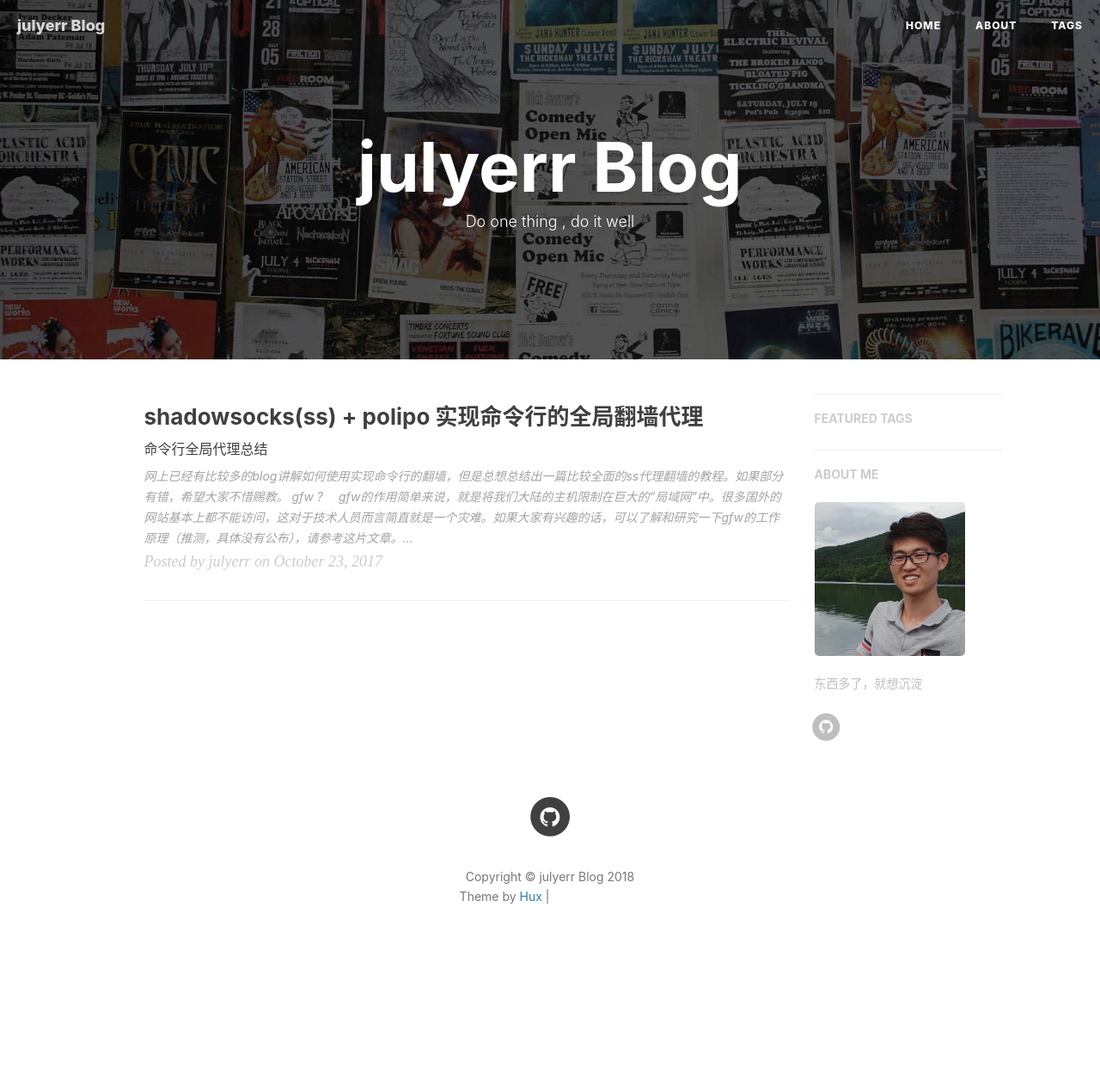
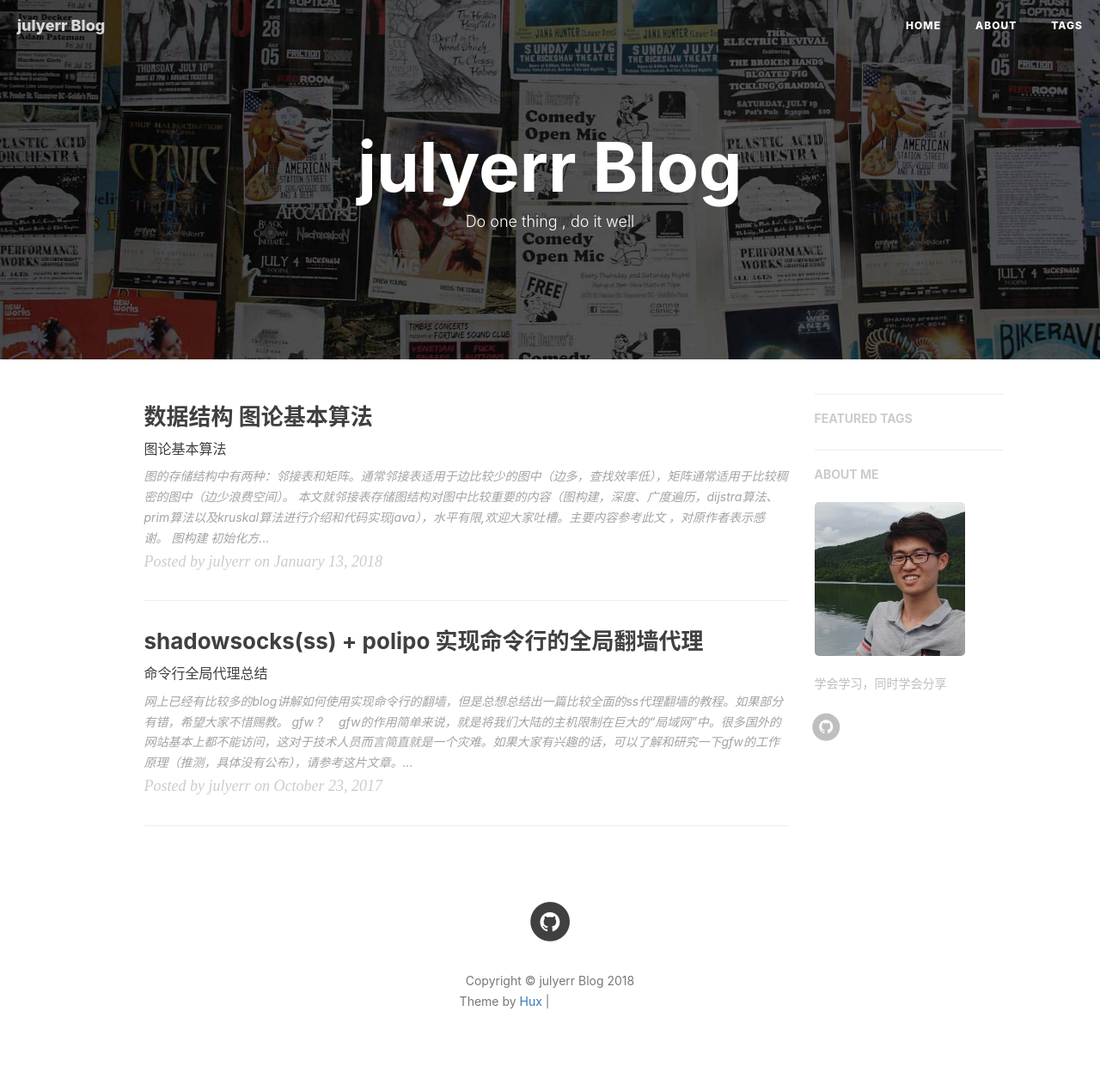
Before and after one commit to julyerr/julyerr.github.io, a Jekyll site: the page built from index.html, in a window 1280 px wide. Shown: the whole page at 86% size. Built offline with Jekyll 4.4.1, drawn with Linux system fonts in a browser that asks for light colours; nearby versions of some CDN libraries; the list of posts is cut into pages by our own code; comment, search, counter and statistics services are not loaded; before the commit the page ends 1147 px from its top, so only the background shows below that; some of the changed lines change nothing that is shown; grey boxes are pictures that could not be loaded.

Commit message:
ds graph

````diff
--- a/_config.yml
+++ b/_config.yml
@@ -3,8 +3,8 @@ title: julyerr Blog
 SEOTitle: julyerr Blog
 header-img: img/home-bg.jpg
 email: julyerr.test@gmail.com
-description: "Gopher ，容器云 、 微服务方向的大牛修炼中,平时也玩玩AI"
-keyword: "julyerr, julyerr Blog, golang,python,linux,leetcode,docker,k8s,container,micro service..."
+description: ""
+keyword: "julyerr, julyerr Blog, java,java web,leetcode,golang,linux"
 url: "https://julyerr.github.io"              # your host, for absolute URL
 baseurl: ""                             # for example, '/blog' if your blog hosted on 'host/blog'
 
@@ -67,7 +67,7 @@ ga_domain: julyerr.github.io
 
 # Sidebar settings
 sidebar: true                           # whether or not using Sidebar.
-sidebar-about-description: "东西多了，就想沉淀"
+sidebar-about-description: "学会学习，同时学会分享"
 sidebar-avatar: /img/avatar-julyerr.jpg      # use absolute URL, seeing it's used in both `/` and `/about/`
 
 
--- /dev/null
+++ b/_posts/2018-01-14-dsGraph.markdown
@@ -0,0 +1,432 @@
+---
+layout:     post
+title:      "数据结构 图论基本算法"
+subtitle:   "图论基本算法"
+date:       2018-01-13 22:00:00
+author:     "julyerr"
+header-img: "img/dsGraph.jpg"
+header-mask: 0.5
+catalog:    true
+tags:
+    - ds
+    - graph
+---
+
+>图的存储结构中有两种：`邻接表`和`矩阵`。通常邻接表适用于边比较少的图中（**边多，查找效率低**），矩阵通常适用于比较稠密的图中（**边少浪费空间**）。
+
+>本文就邻接表存储图结构对图中比较重要的内容（`图构建`，`深度`、`广度遍历`，`dijstra算法`、`prim算法`以及`kruskal算法`进行介绍和代码实现`java`），水平有限,欢迎大家吐槽。主要内容参考[此文](http://wangkuiwu.github.io/2013/01/01/datastruct-index/) ，对原作者表示感谢。
+
+### 图构建
+- **初始化方式**
+
+1. 让用户输入（比较繁琐）
+2. 根据领点数组、边数组自动进行构建
+    为了灵活，设置两种初始化方式：
+
+```java
+public ListUdg() {}
+public ListUdg(char[] inodes, EData[] eData)
+```
+
+- **ListUdg内部成员：**
+
+![](/img/dsGraphStructure.png)
+
+>程序中涉及到的数据结构如下：
+
+![](/img/dsGraphStructure.png)
+
+```java
+    //表示一个节点
+    private class Vnode {
+        char data;
+        Edge firstEdge;
+    }
+    //邻接边
+    private class Edge {
+        int index;
+        int weight;
+        Edge next;
+    }
+    //表示输入数据
+     private static class EData {
+        char start, end;
+        int weight;
+    }
+    //成员变量：
+    private Vnode[] Vnodes;
+    private Map<Character, Integer> map; //线性查找到Char对应的数组下标
+    private int edgeNumL; //记录图中总共的边数
+```
+- **工具函数：**
+
+```
+    private char readChar()
+    private int readInt()
+```
+
+- **初始化：**
+
+```java
+    //以数组构建为例，用户输入也是一致的：
+     public ListUdg(char[] inodes, EData[] eData) {
+     //初始化内部成员变量
+        int length = inodes.length;
+        map = new HashMap<>();
+        for (int i = 0; i < length; i++) {
+            map.put(inodes[i], i);
+        }
+        Vnodes = new Vnode[length];
+        for (int i = 0; i < length; i++) {
+            Vnodes[i] = new Vnode();
+            Vnodes[i].data = inodes[i];
+            Vnodes[i].firstEdge = null;
+        }
+        edgeNumL = eData.length;
+        //根据输入边，构建图结构
+        for (int i = 0; i < eData.length; i++) {
+            int index1 = map.get(eData[i].start);
+            int index2 = map.get(eData[i].end);
+
+            //注意，无向图，边的末端对应的下标
+            Edge edge1 = new Edge(index2, eData[i].weight, null);
+            Edge edge2 = new Edge(index1, eData[i].weight, null);
+
+            if (Vnodes[index1].firstEdge == null) {
+                Vnodes[index1].firstEdge = edge1;
+            } else {
+            //将连接的多条边，连接起来
+                linkEdge(Vnodes[index1].firstEdge, edge1);
+            }
+
+            if (Vnodes[index2].firstEdge == null) {
+                Vnodes[index2].firstEdge = edge2;
+            } else {
+                linkEdge(Vnodes[index2].firstEdge, edge2);
+            }
+        }
+    }
+
+    //插入到末端即可
+    private void linkEdge(Edge list, Edge next) {
+        while (list.next != null) {
+            list = list.next;
+        }
+        list.next = next;
+    }
+
+```
+
+>编写打印函数，验证建表是否成功（具体代码参见）
+>初始化图如下：
+
+![](/img/dsGraphData.jpg)
+
+### 遍历方式
+
+- **广度遍历**
+ :  数据结构使用队列，邻接表已经将所有的连接边串起来，迭代next即可，注意将已遍历的点加入队列。队列使用array,设置head,rear两个游标。
+
+```java
+        public void bfs() {
+        int length = Vnodes.length;
+        int[] queue = new int[length];
+        int head = 0;
+        int rear = 0;
+        boolean[] visited = new boolean[length];
+        for (int i = 0; i < visited.length; i++) {
+            visited[i] = false;
+        }
+        System.out.println("BFS:");
+        for (int i = 0; i < length; i++) {
+            if (!visited[i]) {
+                visited[i] = true;
+                System.out.println("visited:" + Vnodes[i].data);
+                //访问之后，插入队列
+                queue[rear++] = i;
+            }
+
+            while (head != rear) {
+                int index = queue[head++];
+                Edge edge = Vnodes[i].firstEdge;
+                while (edge != null) {
+                    int tIndex = edge.index;
+                    if (!visited[tIndex]) {
+                        visited[tIndex] = true;
+                        System.out.println("visited:" + Vnodes[tIndex].data);
+                        //访问之后，插入队列
+                        queue[rear++] = tIndex;
+                    }
+                    edge = edge.next;
+                }
+            }
+        }
+        System.out.println();
+    }
+```
+
+- **深度遍历**
+:   使用递归，同样设置visited数组表示访问情况
+
+```java
+public void dfs() {
+        int length = Vnodes.length;
+        boolean[] visited = new boolean[length];
+        for (int i = 0; i < length; i++) {
+            visited[i] = false;
+        }
+        System.out.println("DFS:");
+        for (int i = 0; i < length; i++) {
+            if(!visited[i])
+                dfs(i, visited);
+        }
+        System.out.println();
+    }
+
+    private void dfs(int index, boolean[] visited) {
+        visited[index] = true;
+        System.out.println("visited:" + Vnodes[index].data);
+        Edge edge = Vnodes[index].firstEdge;
+        while (edge != null) {
+//            快速迭代完成
+            if (!visited[edge.index]) {
+                dfs(edge.index, visited);
+            }
+            edge = edge.next;
+        }
+    }
+```
+
+---
+
+## 图中比较重要的几种算法：
+
+### dijkstra算法
+    单源最短路径，给定起点，输出到所有其他的点最短的路径。
+
+**算法思路**
+
+>设置两个集合S和U,S中保存的是已经遍历过的点，U中是未遍历完成的（通过visited数组区分）；初始化S中只有起点，找到两集合之间最短距离，并将边的另一端加入集合S中，更新s到其他顶点的距离（两种情况，未达->可达，距离变短,(s,v)的距离可能大于(s,k)+(k,v)的距离。
+
+```java
+    public void dijkstra(int vtex,int[] prev,int[] dist){
+    //初始化,visited数组和距离数组
+        int length = dist.length;
+        boolean[] visited = new boolean[length];
+        for (int i = 0; i < length; i++) {
+            visited[i] = false;
+            prev[i] = 0;
+            //获取相连边距离
+            dist[i] = getWeight(vtex,i);
+        }
+        visited[vtex] = true;
+        dist[vtex] = 0;
+
+//        每次取出新的节点
+        int k = 0;
+        for (int i = 0; i < length - 1; i++) {
+//            取出最小距离的点
+            int min = INF;
+            for (int j = 0; j < length; j++) {
+                if(!visited[j] && dist[j] < min){
+                    min = dist[j];
+                    k = j;
+                }
+            }
+            visited[k] = true;
+
+//            对新加入的点进行距离更新
+            for (int j = 0; j < length; j++) {
+                int tmp = getWeight(k,j);
+                //防止运算溢出
+                tmp = (tmp == INF)?INF:(min+tmp);
+                if(!visited[j] && tmp < dist[j]){
+                //距离变短，更新前驱节点和距离
+                    prev[j] = k;
+                    dist[j] = tmp;
+                }
+            }
+        }
+        System.out.println("dist:");
+        for (int i = 0; i < dist.length; i++) {
+            System.out.print(dist[i]+"  ");
+        }
+        System.out.println();
+        System.out.println("prev:");
+        for (int i = 0; i < prev.length; i++) {
+            System.out.print(prev[i]+"  ");
+        }
+        System.out.println();
+        //根据前驱节点回溯，打印路径
+        for (int i = 0; i < length ; i++) {
+            if(i != vtex){
+                System.out.printf("%s -> %s distance:%d\n\t",Vnodes[vtex].data,Vnodes[i].data,dist[i]);
+//                output the path from the right --> left
+                System.out.print(Vnodes[i].data+"-->");
+                int pre = prev[i];
+                while(pre != vtex){
+                    System.out.printf("%s-->",Vnodes[pre].data);
+                    pre =  prev[pre];
+                }
+                System.out.printf("%s\n",Vnodes[vtex].data);
+            }
+        }
+    }
+
+    //相连边距离
+    private int getWeight(int start,int end){
+        Edge edge = Vnodes[start].firstEdge;
+        while(edge != null){
+            if(edge.index == end){
+                return edge.weight;
+            }
+            edge = edge.next;
+        }
+        return INF;
+    }
+```
+
+### prim算法
+    先介绍prim，prim算法在思想方法上和dijkstra很类似。
+
+**算法思路**
+>同样设置两个集合，点集合U(存放最小生成树中点），边集合（最小生成树边）； 从所有uЄU，vЄ(V-U)(V-U表示去除U的所有顶点)的边中选取权值最小的边(u,v)，将顶点v加入集合U中，将边(u,v)加入集合T中，如此不断重复，直到U=V为止，最小生成树构造完毕。
+
+```java
+    public void prim(int start){
+    //初始化点集合和边集合
+        int length = Vnodes.length;
+        boolean[] visited = new boolean[length];
+        //为了方便打印路径，设置EData数组表示距离
+        EData[] eData = new EData[length];
+        for (int i = 0; i < length; i++) {
+            int tmp = getWeight(start,i);
+            eData[i] = new EData(Vnodes[start].data,Vnodes[i].data,tmp);
+        }
+        visited[start] = true;
+        //得到V-U中最短边的一端顶点
+        int u = getMin(visited,eData);
+        int sum = 0;
+        while(u != -1){
+        //加入集合U
+            visited[u] = true;
+            sum += eData[u].weight;
+            //进行调整
+            for (int i = 0; i < length; i++) {
+                int tmp = getWeight(u,i);
+                //集合V-U边的更新
+                if(!visited[i] && tmp < eData[i].weight){
+                    eData[i].weight = tmp;
+                    eData[i].start = Vnodes[u].data;
+                    eData[i].end = Vnodes[i].data;
+                }
+            }
+            u = getMin(visited,eData);
+        }
+        //输出路径信息
+        System.out.println("prim distance:");
+        for (int i = 0; i < length; i++) {
+            if(i != start){
+                System.out.printf("%s-->%s %d\n",eData[i].start,eData[i].end,eData[i].weight);
+            }
+        }
+        System.out.println("total :"+sum);
+    }
+    //获取最短边
+    private int getMin(boolean[] visited,EData[] eData){
+        int index = -1;
+        int min = INF;
+        for (int i = 0; i < eData.length; i++) {
+            if(!visited[i] && eData[i].weight < min){
+                min = eData[i].weight;
+                index = i;
+            }
+        }
+        return index;
+    }
+```
+
+### kruskal算法
+    对所有的边进行从小到大排序，n个顶点中选择n-1条边，并保证这n-1条边不构成回路。
+>算法关键之处在于如何保证不构成回路，通过类似并查集(union-find)思路，将所有联通的路径端点的ends设置为同一个值,对于要加入的边，如果边两端的点vends相同说明已经有路径可达，没有必要添加此边。
+
+```java
+    //获取边集合,也可以保存用户输入或者初始化的边集合直接使用
+    private EData[] getEdata(){
+        EData[] edata = new EData[edgeNumL];
+        int index = 0;
+        for (int i = 0; i < Vnodes.length; i++) {
+            Edge edge = Vnodes[i].firstEdge;
+            while(edge!=null){
+            //去除无向图中的重复边，为边集排序准备
+                if(edge.index > i){
+                    edata[index++]= new EData(Vnodes[i].data,Vnodes[edge.index].data,edge.weight);
+                }
+                edge = edge.next;
+            }
+        }
+        return edata;
+    }
+    //对边集合进行排序，可以使用快排、堆排，这里为了方便直接冒泡排序
+    private void sortEdges(EData[] eData){
+        for (int i = 0; i < edgeNumL; i++) {
+            for (int j = i+1; j < edgeNumL; j++) {
+                if(eData[i].weight > eData[j].weight){
+                    EData tmp = eData[i];
+                    eData[i] = eData[j];
+                    eData[j] = tmp;
+                }
+            }
+        }
+    }
+    //算法实现
+    public void kruskal(){
+    //获取边集
+        EData[] edata = getEdata();
+    //边集排序
+        sortEdges(edata);
+    //递归追溯数组
+        int[] ends = new int[edgeNumL];
+    //最短边集
+        EData[] ret = new EData[edgeNumL];
+        int index = 0;
+
+        for (int i = 0; i < edgeNumL; i++) {
+            EData tmp = edata[i];
+            int start = map.get(tmp.start);
+
+            int end = map.get(tmp.end);
+
+            int m = getEnd(ends,start);
+            int n = getEnd(ends,end);
+            //如果对应的ends值不同，需要添加此边
+            if(m!=n){
+                ends[m] = n;
+                ret[index++] = tmp;
+            }
+        }
+        //打印结果
+        int sum = 0;
+        System.out.println("krusal distance:");
+        for (int i = 0; i < index; i++) {
+            System.out.printf("%s -> %s:%d\n",ret[i].start,ret[i].end,ret[i].weight);
+            sum+= ret[i].weight;
+        }
+        System.out.println("total :"+sum);
+    }
+    //
+    private int getEnd(int[] ends,int index){
+        while(ends[index] != 0){
+            index = ends[index];
+        }
+        return index;
+    }
+```
+
+[完整代码](https://github.com/julyerr/algo/tree/master/src/com/julyerr/algo/graph)
+
+    本文只是基本实现，针对各个不同算法都有一定的改进版本，后面有时间再添加补充。
+
+**参考资料：**
+
+1. http://wangkuiwu.github.io/2013/01/01/datastruct-index/
````
Also changed, not shown: img/dsGraph.jpg (added), img/dsGraphData.jpg (added), img/dsGraphStructure.png (added), img/favicon.ico (renamed from img/goFavicon.ico), img/icon_wechat.png (added).
